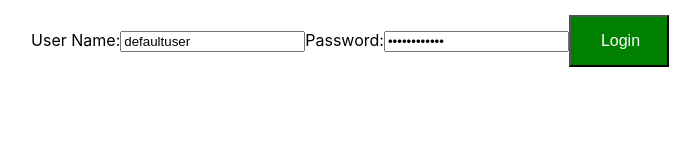
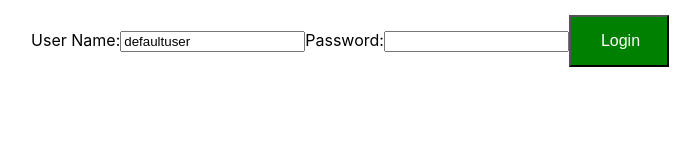
Before and after one commit to hacker95-bot/React-App, a React (Create React App) app in the folder my-app/: page / in a window 1280 px wide. Shown: the top 160 px of the page, without its empty margins (290-990 px from the left). Built offline with nearby package versions, Linux system fonts and the light colour scheme.

Commit message:
using common event handler function for all form elements

```diff
--- a/my-app/src/components/todo/ToDoApp.jsx
+++ b/my-app/src/components/todo/ToDoApp.jsx
@@ -15,25 +15,28 @@ class LoginComponent extends Component{
         super(props)
         this.state = {
             username: "defaultuser",
-            password: "defaiultpass"
+            password: ""
         }
-        this.usernameChangeHandler = this.usernameChangeHandler.bind(this)
-        this.passwordChangeHandler = this.passwordChangeHandler.bind(this)
+        this.handleChange = this.handleChange.bind(this)
     }
     render(){
         return(
             <div>
-                User Name:<input type="text" name="username" value={this.state.username} onChange={this.usernameChangeHandler}/>
-                Password:<input type="password" name="Password" value={this.state.password} onChange={this.passwordChangeHandler}/>
+                User Name:<input type="text" name="username" value={this.state.username} onChange={this.handleChange}/>
+                Password:<input type="password" name="password" value={this.state.password} onChange={this.handleChange}/>
                 <button>Login</button>
             </div>
         )
     }
-    usernameChangeHandler(event){
-        this.setState({username:event.target.value})
-    }
-    passwordChangeHandler(event){
-        this.setState({password:event.target.value})
+    handleChange(event){
+        console.log(event.target.name)
+        console.log(event.target.value)
+        this.setState(
+            {
+                // use [] if you want to use 'event.target.value' as a variable name
+                [event.target.name] : event.target.value
+            }
+        )
     }
 }
 
```
Also changed, not shown: 2 other files (tests, documents, lock files or other folders).
